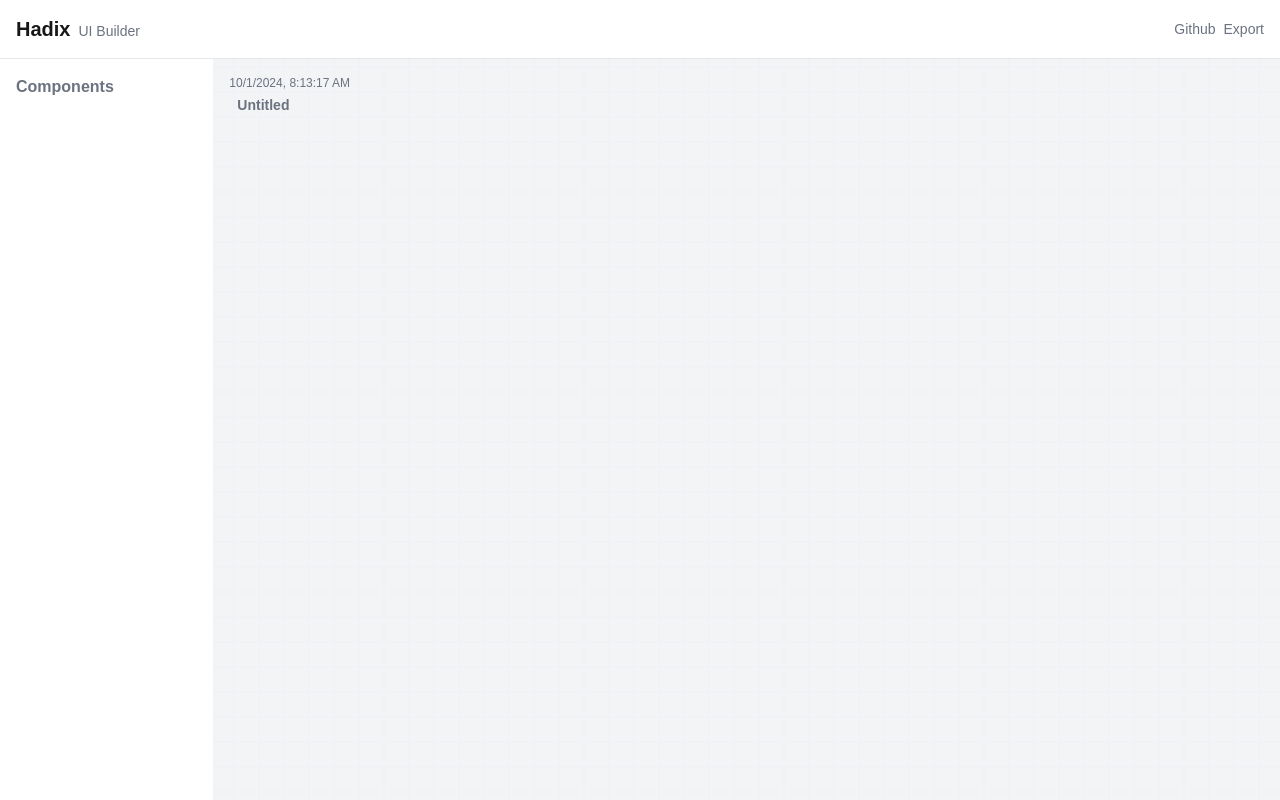
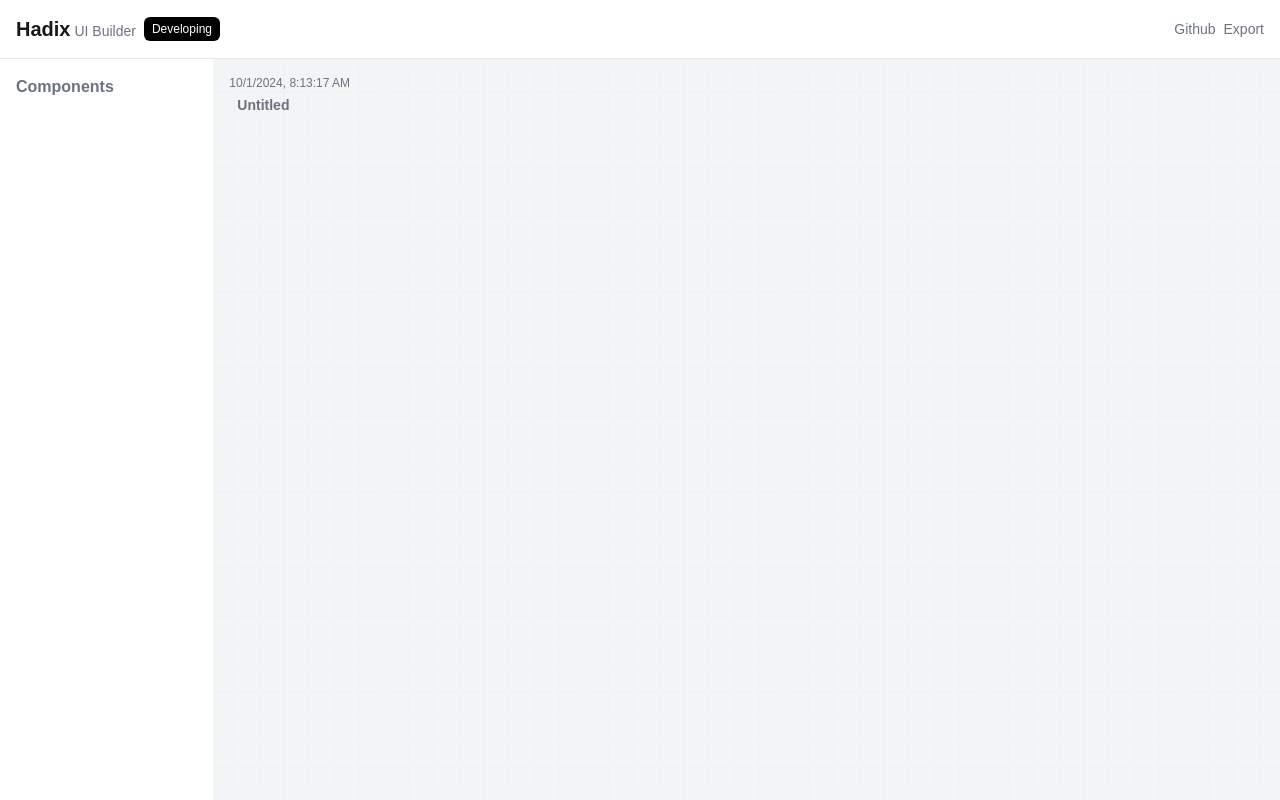
Before and after one commit to hseoy/hadix, a Next.js app in the folder apps/ui-builder/: page /new in a window 1280 px wide. Built offline with nearby package versions, Linux system fonts and the light colour scheme.

Commit message:
feat: developing badge 추가

```diff
--- a/apps/ui-builder/src/components/ui-builder/UIBuilder.tsx
+++ b/apps/ui-builder/src/components/ui-builder/UIBuilder.tsx
@@ -26,10 +26,15 @@ export function UIBuilder() {
   return (
     <div className="w-full h-full flex flex-col">
       <header className="w-full h-16 bg-white border-b border-gray-200 flex items-center justify-between px-4 z-10">
-        <hgroup className="flex flex-row gap-2 items-baseline">
-          <h1 className="text-xl font-bold">Hadix</h1>
-          <h2 className="text-sm text-gray-500">UI Builder</h2>
-        </hgroup>
+        <div className="flex flex-row gap-2 items-center">
+          <hgroup className="flex flex-row gap-1 items-baseline">
+            <h1 className="text-xl font-bold">Hadix</h1>
+            <h2 className="text-sm text-gray-500">UI Builder</h2>
+          </hgroup>
+          <div className="text-xs text-gray-500 bg-black text-white px-2 py-1 rounded-md">
+            Developing
+          </div>
+        </div>
         <div className="flex items-center gap-2">
           {/* Github Link */}
           <a
```
